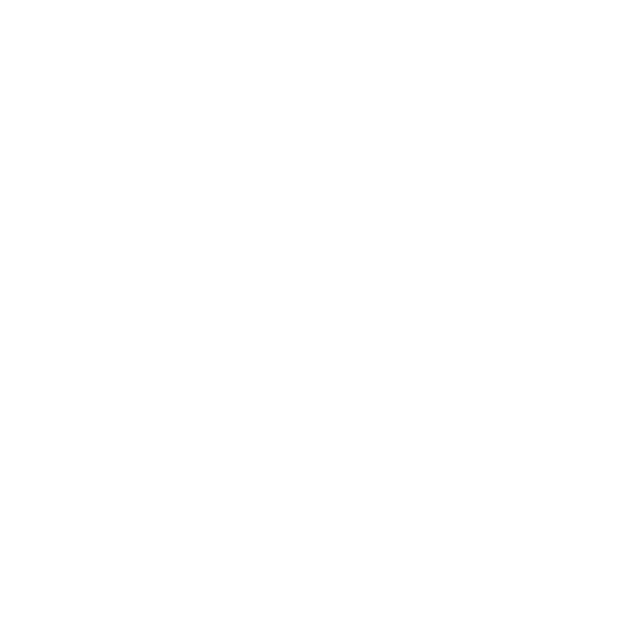
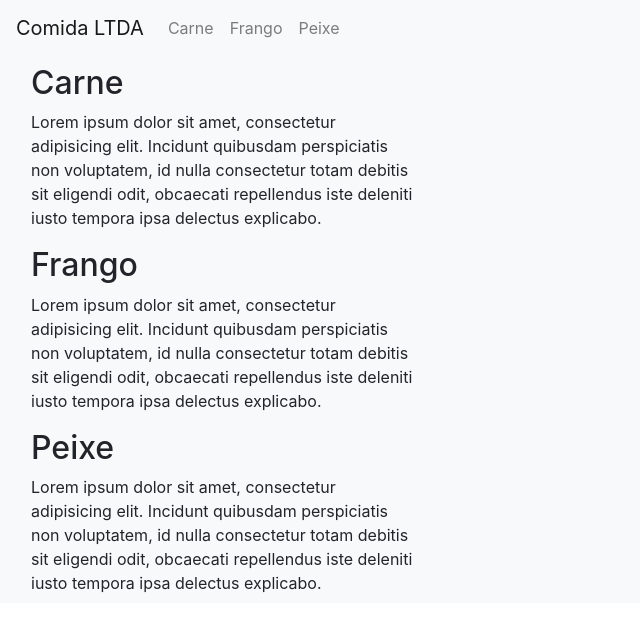
Before and after one commit to WerlangB/SiteResponsivoComBootstrap, a plain HTML site: page index.html in a window 1280 px wide. Shown: the whole page, without its empty margins (0-640 px from the left). Drawn offline with nearby package versions, Linux system fonts and the light colour scheme.

Commit message:
Update html

```diff
--- a/index.html
+++ b/index.html
@@ -3,8 +3,8 @@
     <head>
         <meta charset="utf-8">
         <meta name="viewport" content="width=device-width, initial-scale=1, shrink-to-fit=no">
+        <link rel="stylesheet" href="https://stackpath.bootstrapcdn.com/bootstrap/4.5.0/css/bootstrap.min.css" integrity="sha384-9aIt2nRpC12Uk9gS9baDl411NQApFmC26EwAOH8WgZl5MYYxFfc+NcPb1dKGj7Sk" crossorigin="anonymous">
         <link rel="stylesheet" href="css/style.css">
-        <link rel="stylesheet" href="https://stackpath.bootstrapcdn.com/bootstrap/4.5.0/css/bootstrap.min.css" integrity="sha384-9aIt2nRpC12Uk9gS9baDl411NQApFmC26EwAOH8WgZl5MYYxFfc+NcPb1dKGj7Sk" crossorigin="anonymous">
         <title>PgRespBootstrap</title>
       </head>
       <body>
@@ -12,5 +12,61 @@
         <script src="https://cdn.jsdelivr.net/npm/popper.js@1.16.0/dist/umd/popper.min.js" integrity="sha384-Q6E9RHvbIyZFJoft+2mJbHaEWldlvI9IOYy5n3zV9zzTtmI3UksdQRVvoxMfooAo" crossorigin="anonymous"></script>
         <script src="https://stackpath.bootstrapcdn.com/bootstrap/4.5.0/js/bootstrap.min.js" integrity="sha384-OgVRvuATP1z7JjHLkuOU7Xw704+h835Lr+6QL9UvYjZE3Ipu6Tp75j7Bh/kR0JKI" crossorigin="anonymous"></script>
 
+        <nav class="navbar navbar-expand-md navbar-light bg-light">
+            <a class="navbar-brand">Comida LTDA</a>
+            <button class="navbar-toggler" type="button" data-toggle="collapse" data-target="#navbarSupportedContent" aria-controls="navbarSupportedContent" aria-expanded="false" aria-label="Toggle navigation">
+              <span class="navbar-toggler-icon"></span>
+            </button>
+
+            <div class="collapse navbar-collapse" id="navbarSupportedContent">
+              <ul class="navbar-nav mr-auto">
+                <li class="nav-item">
+                    <a class="nav-link" href="#">Carne</a>
+                </li>
+                <li class="nav-item">
+                    <a class="nav-link" href="#">Frango</a>
+                </li>
+                <li class="nav-item">
+                    <a class="nav-link" href="#">Peixe</a>
+                </li>
+            </ul>
+            </div>
+        </nav>
+        <nav class="navbar navbar-light navbar-expand-md bg-light">
+            <div id="s1" class="col-lg-4 col-md-6">
+                <section>
+                    <h2>Carne</h2>
+                    <article>
+                        Lorem ipsum dolor sit amet, consectetur adipisicing elit. Incidunt quibusdam perspiciatis non
+                        voluptatem, id nulla consectetur totam debitis sit eligendi odit, obcaecati repellendus iste
+                        deleniti iusto tempora ipsa delectus explicabo.
+                    </article>
+                </section>
+            </div>
+        </nav>
+        <nav class="navbar navbar-light navbar-expand-md bg-light">
+            <div id="s1" class="col-lg-4 col-md-6">
+                <section>
+                    <h2>Frango</h2>
+                    <article>
+                        Lorem ipsum dolor sit amet, consectetur adipisicing elit. Incidunt quibusdam perspiciatis non
+                        voluptatem, id nulla consectetur totam debitis sit eligendi odit, obcaecati repellendus iste
+                        deleniti iusto tempora ipsa delectus explicabo.
+                    </article>
+                </section>
+            </div>
+        </nav>
+        <nav class="navbar navbar-light navbar-expand-md bg-light">
+            <div id="s1" class="col-lg-4 col-md-6">
+                <section>
+                    <h2>Peixe</h2>
+                    <article>
+                        Lorem ipsum dolor sit amet, consectetur adipisicing elit. Incidunt quibusdam perspiciatis non
+                        voluptatem, id nulla consectetur totam debitis sit eligendi odit, obcaecati repellendus iste
+                        deleniti iusto tempora ipsa delectus explicabo.
+                    </article>
+                </section>
+            </div>
+        </nav>
     </body>
 </html>
```
